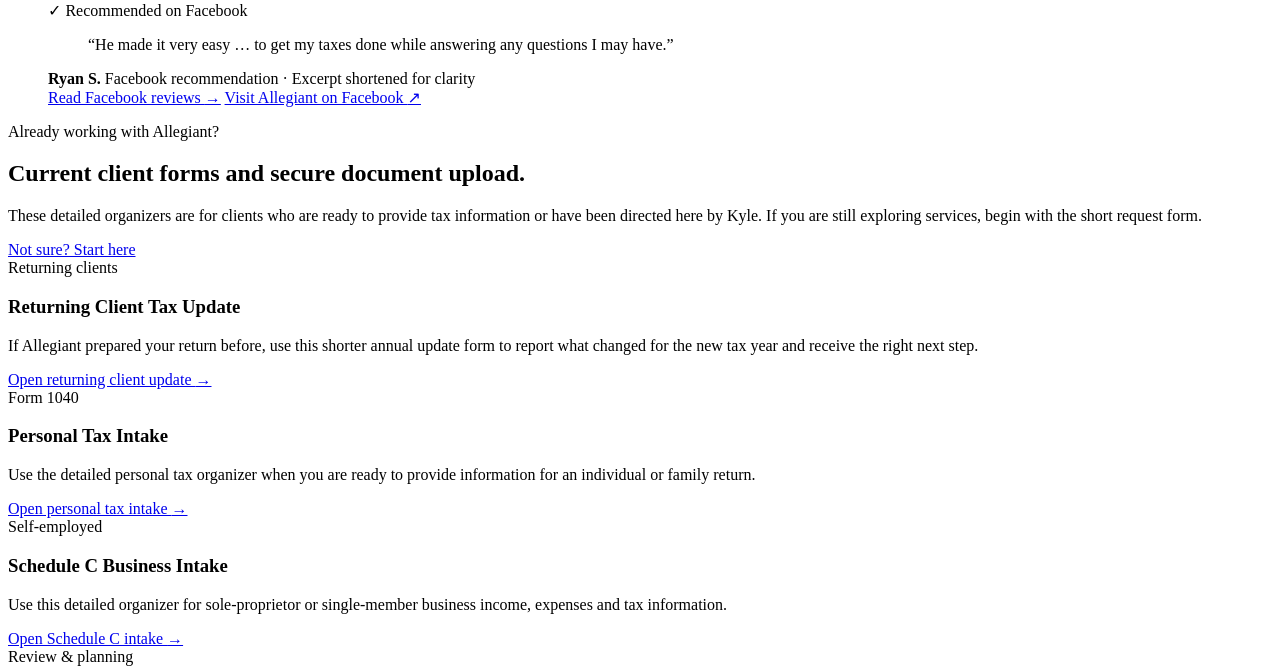
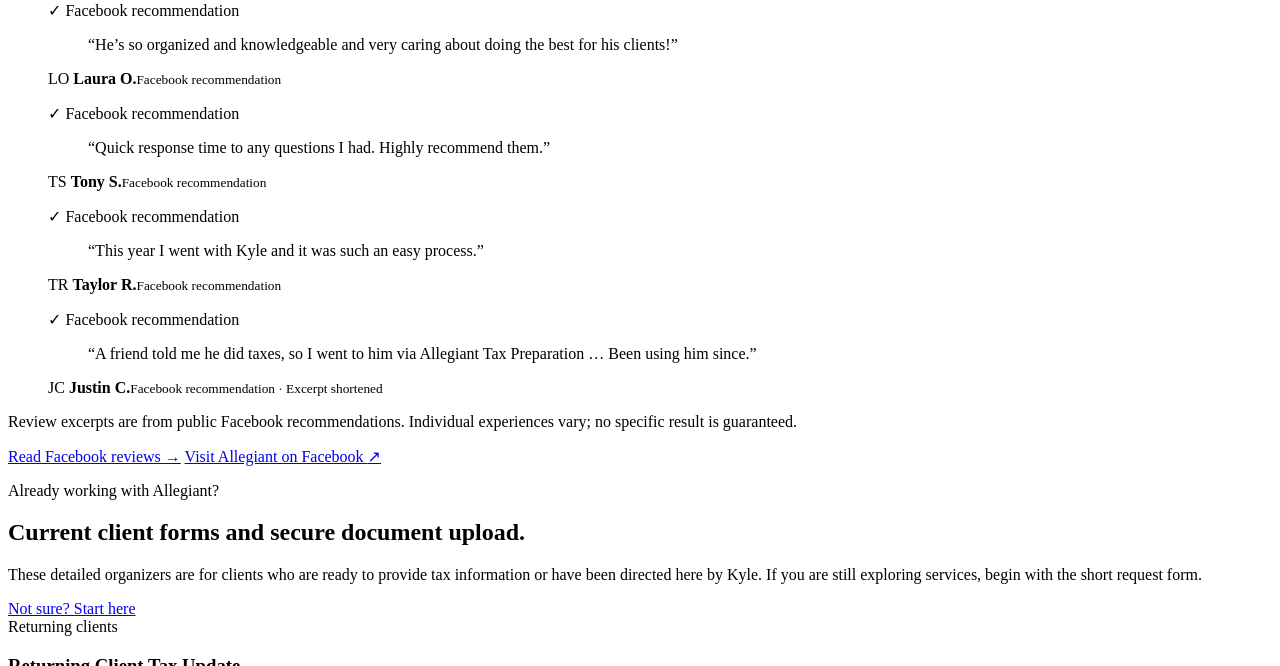
Before and after one commit to kylemura-prog/allegiant-tax-preparation, a website built with Vite: page index.html in a window 1280 px wide. Shown: the part 4325-4991 px from the top of the page. Built offline with nearby package versions, Linux system fonts and the light colour scheme.

Commit message:
Add four verified Facebook testimonials

```diff
--- a/index.html
+++ b/index.html
@@ -15,7 +15,7 @@
   <link rel="preconnect" href="https://fonts.googleapis.com">
   <link rel="preconnect" href="https://fonts.gstatic.com" crossorigin>
   <link href="https://fonts.googleapis.com/css2?family=DM+Sans:wght@400;500;600;700&amp;family=Manrope:wght@600;700;800&amp;display=swap" rel="stylesheet">
-  <link rel="stylesheet" href="styles.css?v=20260718d">
+  <link rel="stylesheet" href="styles.css?v=20260718e">
 </head>
 <body>
   <a class="skip-link" href="#main">Skip to main content</a>
@@ -270,11 +270,13 @@
     </section>
 
     <section id="reviews" class="section reviews-section" aria-labelledby="reviews-title">
-      <div class="wrap reviews-grid">
+      <div class="wrap">
+        <div class="reviews-heading">
           <div class="reviews-copy">
             <p class="eyebrow"><span></span> Client feedback</p>
             <h2 id="reviews-title">Recommended by clients who value clear answers.</h2>
-          <p>See what clients are saying about working with Allegiant Tax Preparation.</p>
+            <p>Real feedback from people who chose Allegiant Tax Preparation.</p>
+          </div>
 
           <a class="facebook-rating" href="https://www.facebook.com/KaeFinancial/reviews" target="_blank" rel="noopener" aria-label="View Allegiant Tax Preparation's Facebook reviews">
             <span class="facebook-mark" aria-hidden="true">f</span>
@@ -286,18 +288,51 @@
           </a>
         </div>
 
+        <div class="review-card-grid">
           <figure class="review-card">
-          <div class="review-kicker"><span aria-hidden="true">✓</span> Recommended on Facebook</div>
-          <blockquote>“He made it very easy … to get my taxes done while answering any questions I may have.”</blockquote>
+            <div class="review-kicker"><span aria-hidden="true">✓</span> Facebook recommendation</div>
+            <blockquote>“He’s so organized and knowledgeable and very caring about doing the best for his clients!”</blockquote>
             <figcaption>
-            <strong>Ryan S.</strong>
-            <span>Facebook recommendation · Excerpt shortened for clarity</span>
+              <span class="review-avatar" aria-hidden="true">LO</span>
+              <span class="review-author"><strong>Laura O.</strong><small>Facebook recommendation</small></span>
             </figcaption>
+          </figure>
+
+          <figure class="review-card">
+            <div class="review-kicker"><span aria-hidden="true">✓</span> Facebook recommendation</div>
+            <blockquote>“Quick response time to any questions I had. Highly recommend them.”</blockquote>
+            <figcaption>
+              <span class="review-avatar" aria-hidden="true">TS</span>
+              <span class="review-author"><strong>Tony S.</strong><small>Facebook recommendation</small></span>
+            </figcaption>
+          </figure>
+
+          <figure class="review-card">
+            <div class="review-kicker"><span aria-hidden="true">✓</span> Facebook recommendation</div>
+            <blockquote>“This year I went with Kyle and it was such an easy process.”</blockquote>
+            <figcaption>
+              <span class="review-avatar" aria-hidden="true">TR</span>
+              <span class="review-author"><strong>Taylor R.</strong><small>Facebook recommendation</small></span>
+            </figcaption>
+          </figure>
+
+          <figure class="review-card">
+            <div class="review-kicker"><span aria-hidden="true">✓</span> Facebook recommendation</div>
+            <blockquote>“A friend told me he did taxes, so I went to him via Allegiant Tax Preparation … Been using him since.”</blockquote>
+            <figcaption>
+              <span class="review-avatar" aria-hidden="true">JC</span>
+              <span class="review-author"><strong>Justin C.</strong><small>Facebook recommendation · Excerpt shortened</small></span>
+            </figcaption>
+          </figure>
+        </div>
+
+        <div class="reviews-footer">
+          <p class="review-note">Review excerpts are from public Facebook recommendations. Individual experiences vary; no specific result is guaranteed.</p>
           <div class="review-actions">
             <a class="button button-primary" href="https://www.facebook.com/KaeFinancial/reviews" target="_blank" rel="noopener">Read Facebook reviews <span aria-hidden="true">→</span></a>
             <a class="text-link" href="https://www.facebook.com/KaeFinancial/" target="_blank" rel="noopener">Visit Allegiant on Facebook <span aria-hidden="true">↗</span></a>
           </div>
-        </figure>
+        </div>
       </div>
     </section>
 
```
Lines whose indentation alone changed are shown as unchanged.
